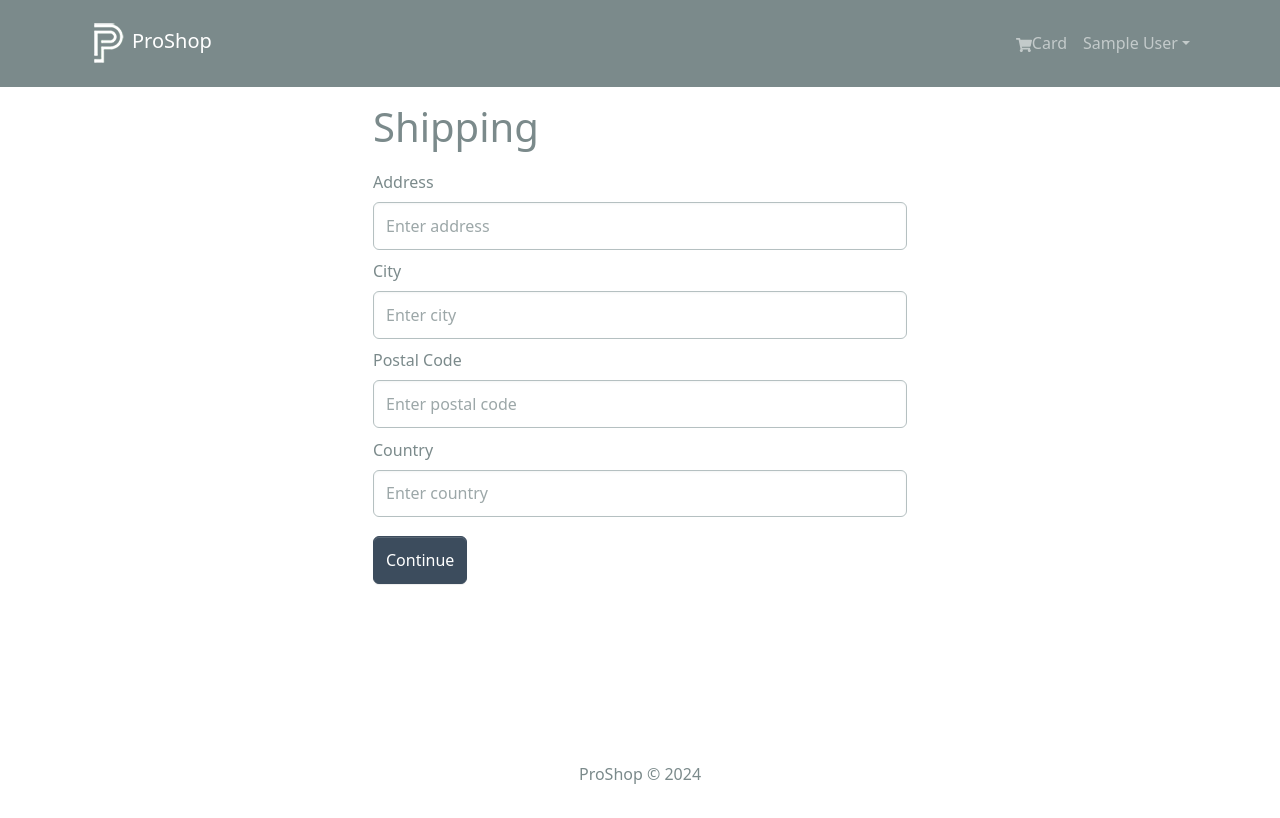
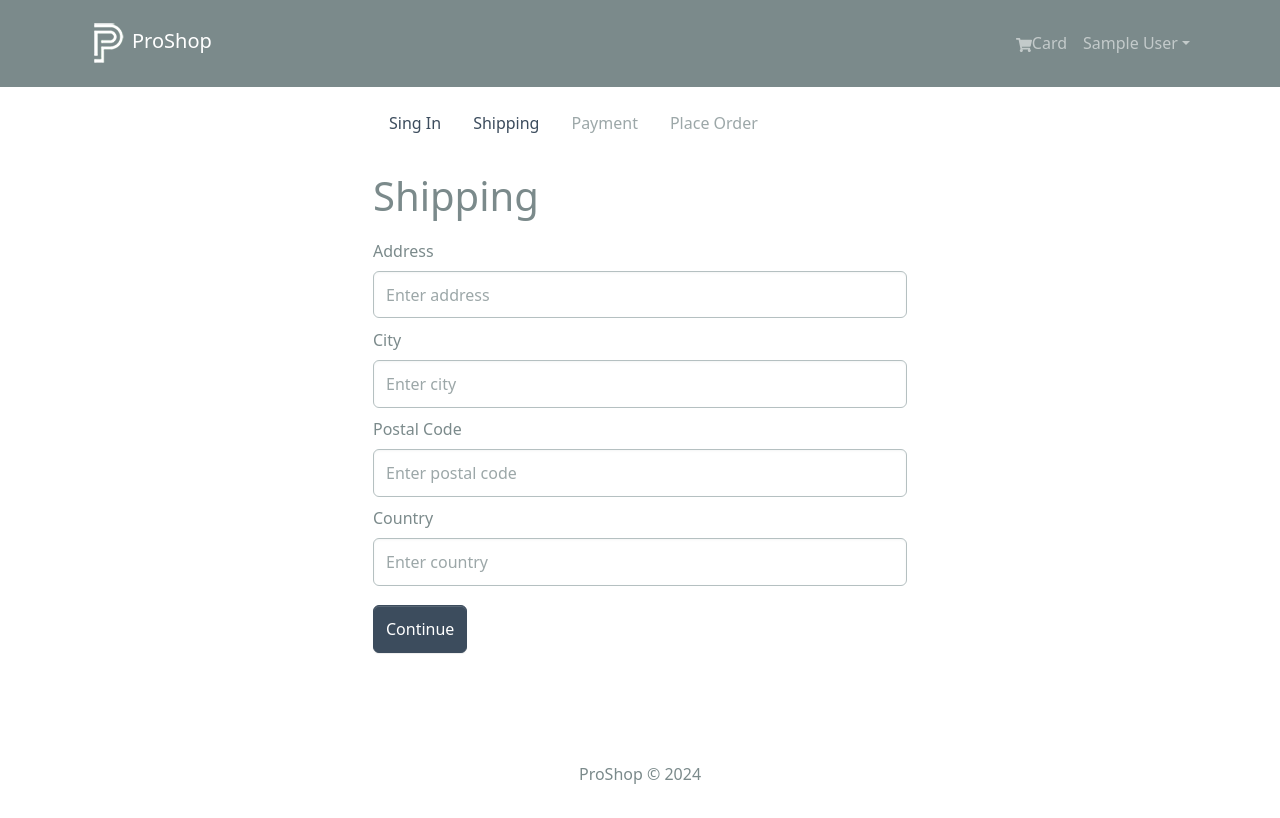
Before and after one commit to Y-Kotvitskiy/Proshop, a React (Create React App) app in the folder frontend/: page /shipping in a window 1280 px wide. Shown: the top 818 px of the page. Built offline with nearby package versions, Linux system fonts and the light colour scheme; sample sign-in values are in the browser's storage.

Commit message:
checkout steps

```diff
--- a/frontend/src/components/CheckoutSteps.jsx
+++ b/frontend/src/components/CheckoutSteps.jsx
@@ -0,0 +1,49 @@
+import { Nav } from "react-bootstrap";
+import { LinkContainer } from "react-router-bootstrap";
+
+const CheckoutSteps = ({ step1, step2, step3, step4 }) => {
+    console.log(`step1`, step1)
+
+    return (
+    <Nav className="justify-container-center mb-4">
+      <Nav.Item>
+        {step1 ? (
+          <LinkContainer to="/login">
+            <Nav.Link>Sing In</Nav.Link>
+          </LinkContainer>
+        ) : (
+          <Nav.Link disabled>Sing In</Nav.Link>
+        )}
+      </Nav.Item>
+      <Nav.Item>
+        {step2 ? (
+          <LinkContainer to="/shipping">
+            <Nav.Link>Shipping</Nav.Link>
+          </LinkContainer>
+        ) : (
+          <Nav.Link disabled>Shipping</Nav.Link>
+        )}
+      </Nav.Item>
+      <Nav.Item>
+        {step3 ? (
+          <LinkContainer to="/payment">
+            <Nav.Link>Payment</Nav.Link>
+          </LinkContainer>
+        ) : (
+          <Nav.Link disabled>Payment</Nav.Link>
+        )}
+      </Nav.Item>
+      <Nav.Item>
+        {step4 ? (
+          <LinkContainer to="/placeorder">
+            <Nav.Link>Place Order</Nav.Link>
+          </LinkContainer>
+        ) : (
+          <Nav.Link disabled>Place Order</Nav.Link>
+        )}
+      </Nav.Item>
+    </Nav>
+  );
+};
+
+export default CheckoutSteps;
--- a/frontend/src/screens/ShippingScreen.jsx
+++ b/frontend/src/screens/ShippingScreen.jsx
@@ -4,6 +4,7 @@
 import { useNavigate } from "react-router-dom";
 import { saveShippingAddress } from "../slices/cartSlice";
 import FormContainer from "../components/FormContainer";
+import CheckoutSteps from "../components/CheckoutSteps"
 
 const ShippingScreen = () => {
   const cart = useSelector((state) => state.cart);
@@ -25,6 +26,7 @@
 
   return (
     <FormContainer>
+      <CheckoutSteps step1 step2 />
       <h1>Shipping</h1>
       <Form onSubmit={submitHandler}>
         <Form.Group controlId="address" className="my-2">
```
